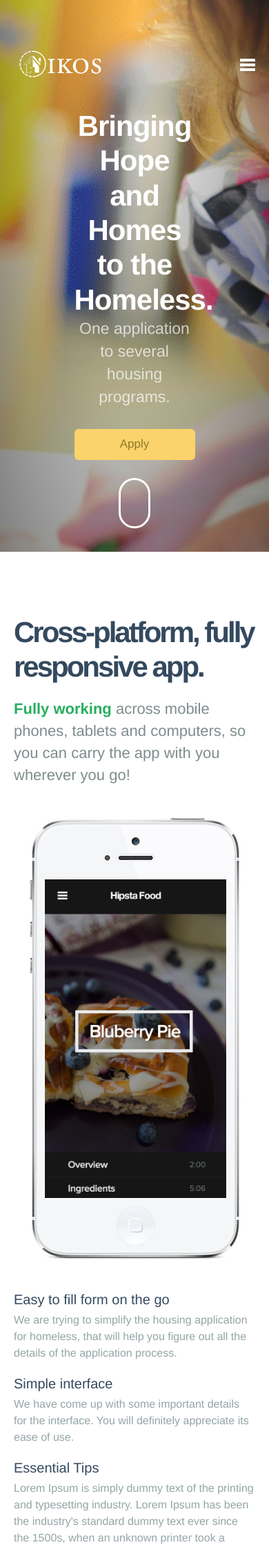
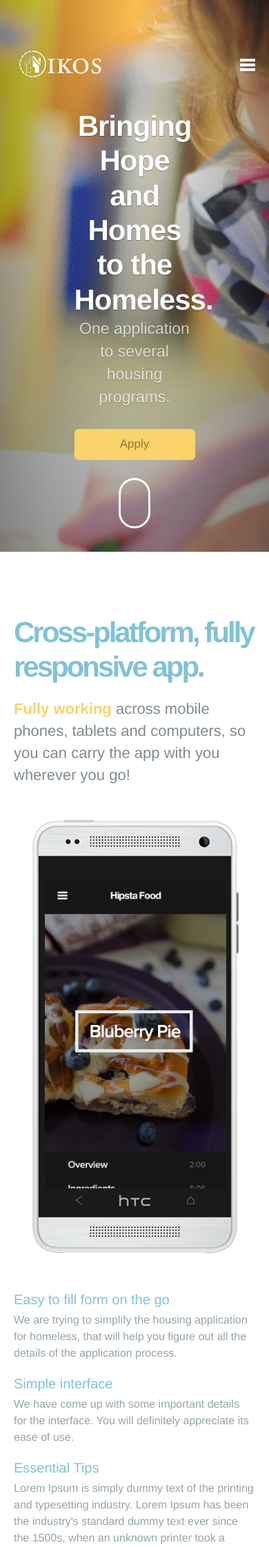
Before and after one commit to lcdvirgo/oikosapp, a PHP site: page / in a window 390 px wide; the page is wider, and only the part inside the window is pictured. Shown: the top 2243 px of that part at 69% size. Run offline with PHP 8.4, Linux system fonts and the light colour scheme; some libraries are stand-ins or nearby versions.

Commit message:
design phone page

```diff
--- a/css/style.css
+++ b/css/style.css
@@ -4,6 +4,10 @@
 /* 29px */
 /* 28px */
 /* 24px */
+
+.header-10-sub .hero-unit {
+  text-shadow: 0 0 1px rgba(0,0,0,0.3),0 1px 1px rgba(0,0,0,0.3);
+}
 
 #button-call {
   font-size: 16px;
@@ -78,12 +82,12 @@
   filter: unquote("progid:DXImageTransform.Microsoft.gradient(enabled = false)");
 }
 .dropdown-arrow-inverse {
-  border-bottom-color: #34495e !important;
-  border-top-color: #34495e !important;
+  border-bottom-color: #81c2d5 !important;
+  border-top-color: #81c2d5 !important;
 }
 /*only fo flat-ui free*/
 body {
-  color: #34495e;
+  color: #81c2d5;
   font-family: "Helvetica Neue", Helvetica, Arial, sans-serif;
   font-size: 14px;
   line-height: 1.231;
@@ -202,7 +206,7 @@ blockquote small {
   font-size: 18.004px;
   line-height: 1.722169;
   font-style: italic;
-  color: #34495e;
+  color: #81c2d5;
 }
 blockquote small:before {
   content: "";
@@ -324,7 +328,7 @@ footer {
   background-color: #8e44ad;
 }
 .bg-wet-asphalt {
-  background-color: #34495e;
+  background-color: #81c2d5;
 }
 .bg-midnight-blue {
   background-color: #2c3e50;
@@ -360,7 +364,7 @@ footer {
   background-color: #7f8c8d;
 }
 .bg-base {
-  background-color: #34495e;
+  background-color: #81c2d5;
 }
 .bg-firm {
   background-color: #1abc9c;
@@ -617,7 +621,7 @@ header {
 header .brand {
   font-size: 25px;
   font-weight: normal;
-  color: #34495e;
+  color: #81c2d5;
   font-family: "Helvetica Neue", Helvetica, Arial, sans-serif;
   font-weight: 800;
   letter-spacing: -1px;
@@ -1043,7 +1047,7 @@ section * {
   text-align: center;
   font-size: 30px;
   font-weight: normal;
-  color: #2c3e50;
+  color: #81c2d5;
   font-family: "Helvetica Neue", Helvetica, Arial, sans-serif;
   margin-bottom: 80px;
   line-height: 42px;
@@ -1178,7 +1182,7 @@ section * {
   text-align: center;
   font-size: 30px;
   font-weight: normal;
-  color: #34495e;
+  color: #81c2d5;
   font-family: "Helvetica Neue", Helvetica, Arial, sans-serif;
   margin: 70px 0 35px;
 }
@@ -1838,7 +1842,7 @@ body {
 .content-7 h3 {
   font-size: 50px;
   font-weight: normal;
-  color: #34495e;
+  color: #81c2d5;
   font-family: "proxima-nova", "Helvetica Neue", Helvetica, Arial, sans-serif;
   font-weight: 700;
   line-height: 56px;
@@ -1856,7 +1860,7 @@ body {
   font-family: "proxima-nova", "Helvetica Neue", Helvetica, Arial, sans-serif;
   font-size: 20px;
   font-weight: normal;
-  color: #34495e;
+  color: #81c2d5;
   line-height: 25px;
   margin-top: 38px;
 }
@@ -1867,12 +1871,12 @@ body {
   }
 }
 .content-7 a {
-  color: #27ae60;
+  color: #fad36b;
 }
 .content-7 a:hover,
 .content-7 a:focus,
 .content-7 a.active {
-  color: #2ecc71;
+  color: #93762c;
 }
 .content-7 .screen-wrapper-custom {
   margin: 0 auto;
@@ -1881,7 +1885,7 @@ body {
   padding: 90px 23px 90px 25px;
   box-sizing: border-box;
   -moz-box-sizing: border-box;
-  background: url("../img/iphone.png") no-repeat;
+  background: url("../img/htc.png") no-repeat;
 }
 @media (max-width: 979px) and (min-width: 768px) {
   .content-7 .screen-wrapper-custom {
@@ -1895,7 +1899,7 @@ body {
 }
 .content-7 .screen-wrapper-custom .screen-custom {
   position: relative;
-  height: 100%;
+  height: 97%;
   width: 100%;
   overflow: hidden;
 }
--- a/index.html
+++ b/index.html
@@ -89,9 +89,8 @@
             </div>
         </section>
 
-        <!-- content-23  -->
-        <section class="content-23 v-center custom-bg" id="SectionIngredients" style="padding-right: 20px; padding-left: 20px;">
-            <!-- class="content-23 v-center custom-bg" id="SectionIngredients" -->
+<!--
+
             <div class="video-container">
 
 <video poster="http://www.zendesk.com/wp-content/themes/zendesk-twentyeleven/img/p-detractor-landing/the-video-bg.jpg" autoplay="autoplay" loop preload id="the-video" class="res-video" style="background-color:#eee !important;" >
@@ -111,7 +110,6 @@
             <a class="control-btn fui-arrow-down" href="#"> </a>
         </section>
 
-        <!-- content-8  -->
         <section class="content-8 v-center">
             <div>
                 <div class="container">
@@ -126,7 +124,6 @@
             </div>
         </section>
 
-        <!-- content-23  -->
         <section class="content-23 v-center custom-bg2" id="SectionCooking">
             <div>
                 <div class="container">
@@ -138,7 +135,6 @@
             <a class="control-btn fui-arrow-down" href="#"> </a>
         </section>
 
-        <!-- content-8  -->
         <section class="content-8 v-center learning-process">
             <div>
                 <div class="container">
@@ -153,7 +149,6 @@
             </div>
         </section>
 
-        <!-- content-23  -->
         <section class="content-23 v-center bg-midnight-blue learning-cook" id="SectionHere">
             <div>
                 <div class="container">
@@ -165,9 +160,8 @@
             </div>
             <a class="control-btn fui-arrow-down" href="#"> </a>
         </section>
-
-        <!-- content-8  -->
-        <section class="content-8 v-center learning-cook">
+-->
+        <section class="content-8 v-center learning-cook" style="display:none;">
             <div>
                 <div class="container">
                     <img src="img/dinamit@2.png" width="200" height="200" alt="" />
@@ -180,6 +174,7 @@
                 </div>
             </div>
         </section>
+
 
         <!-- content-13  -->
         <section class="content-13 subscribe-form bg-clouds">
```
Also changed, not shown: img/htc.png (added).
